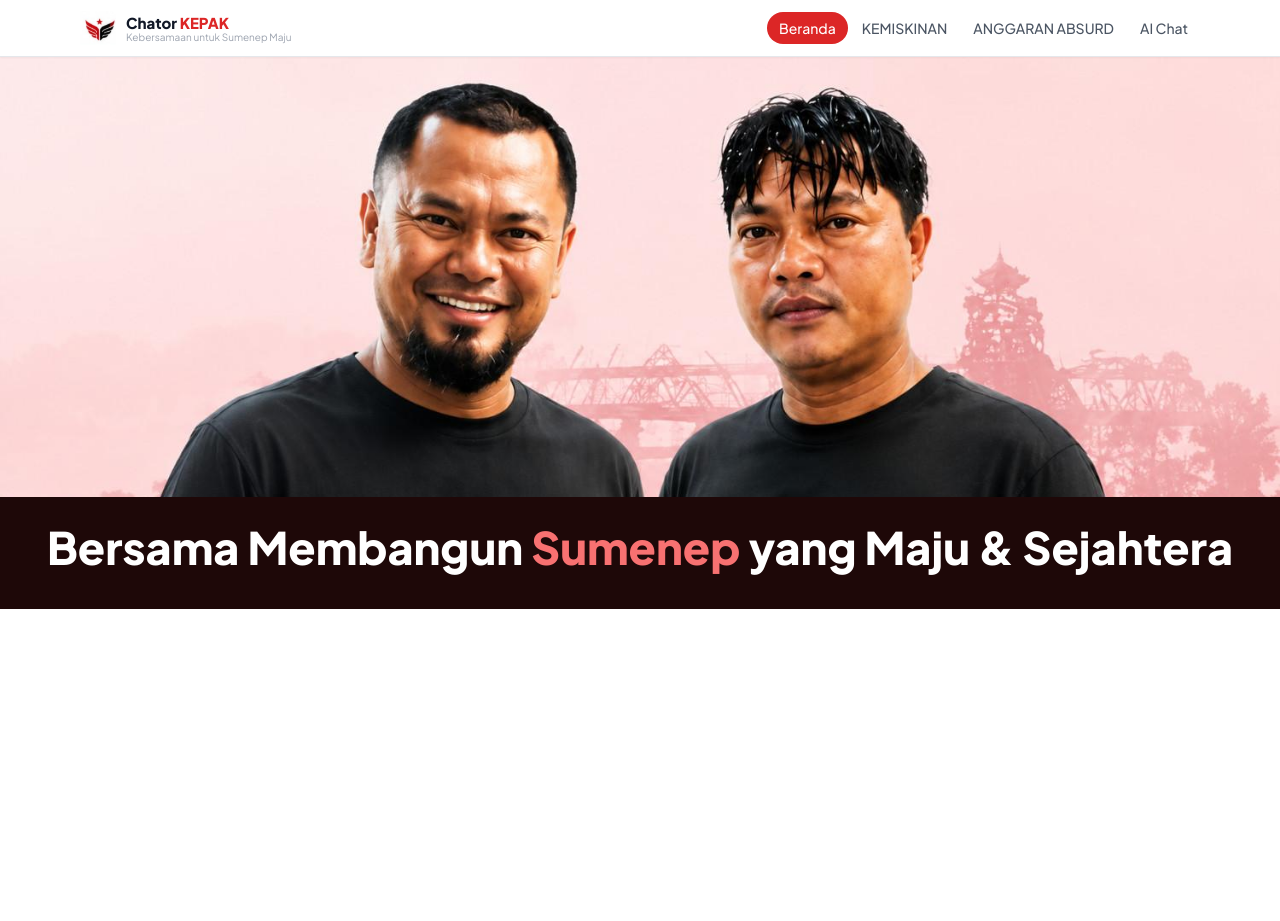
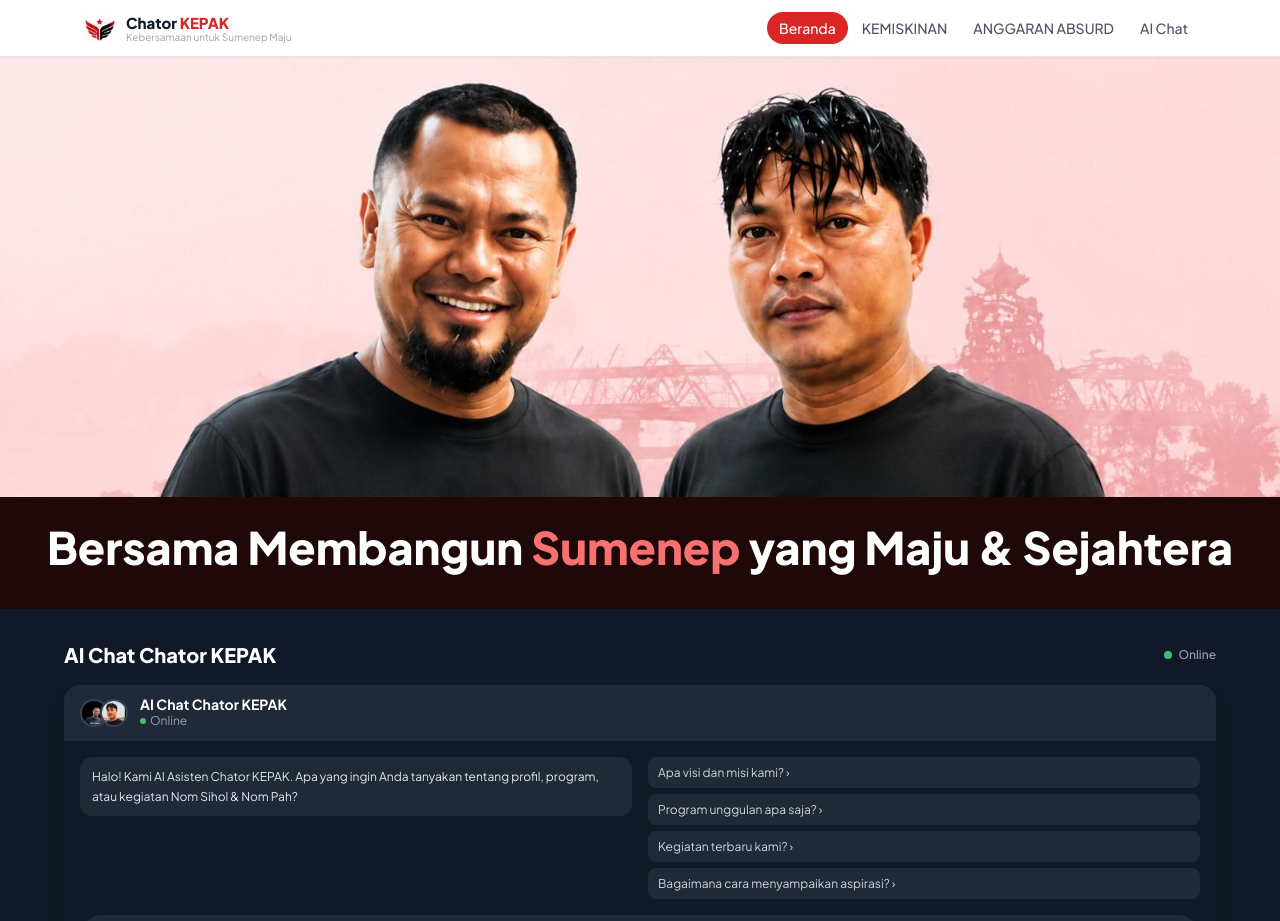
Before and after one commit to hamrasidi7-rgb/ChatorKEPAK, a Next.js app: page / in a window 1280 px wide. Shown: the top 921 px of the page. Before the commit the page ends 800 px from the top, so only its background shows below. Built offline with nearby package versions, Linux system fonts and the light colour scheme.

Commit message:
feat: kembalikan AI Chat ChatorKEPAK di bawah hero

```diff
--- a/src/app/page.tsx
+++ b/src/app/page.tsx
@@ -1,9 +1,33 @@
 import HeroSection from "@/components/home/HeroSection";
+import AIChatWidget from "@/components/ai/AIChatWidget";
 
 export default function BerandaPage() {
+  const isOnline = process.env.NEXT_PUBLIC_AI_ONLINE !== "false";
+
   return (
     <div>
       <HeroSection />
+
+      <section className="py-8 px-4 bg-gray-900">
+        <div className="max-w-6xl mx-auto">
+          <div className="flex items-center justify-between mb-4">
+            <h2 className="text-xl font-extrabold text-white">
+              AI Chat Chator KEPAK
+            </h2>
+            <div className="flex items-center gap-1.5">
+              <div
+                className={`w-2 h-2 rounded-full ${
+                  isOnline ? "bg-green-400 animate-pulse" : "bg-gray-500"
+                }`}
+              />
+              <span className="text-gray-400 text-xs font-medium">
+                {isOnline ? "Online" : "Offline"}
+              </span>
+            </div>
+          </div>
+          <AIChatWidget isPreview />
+        </div>
+      </section>
     </div>
   );
 }
```
